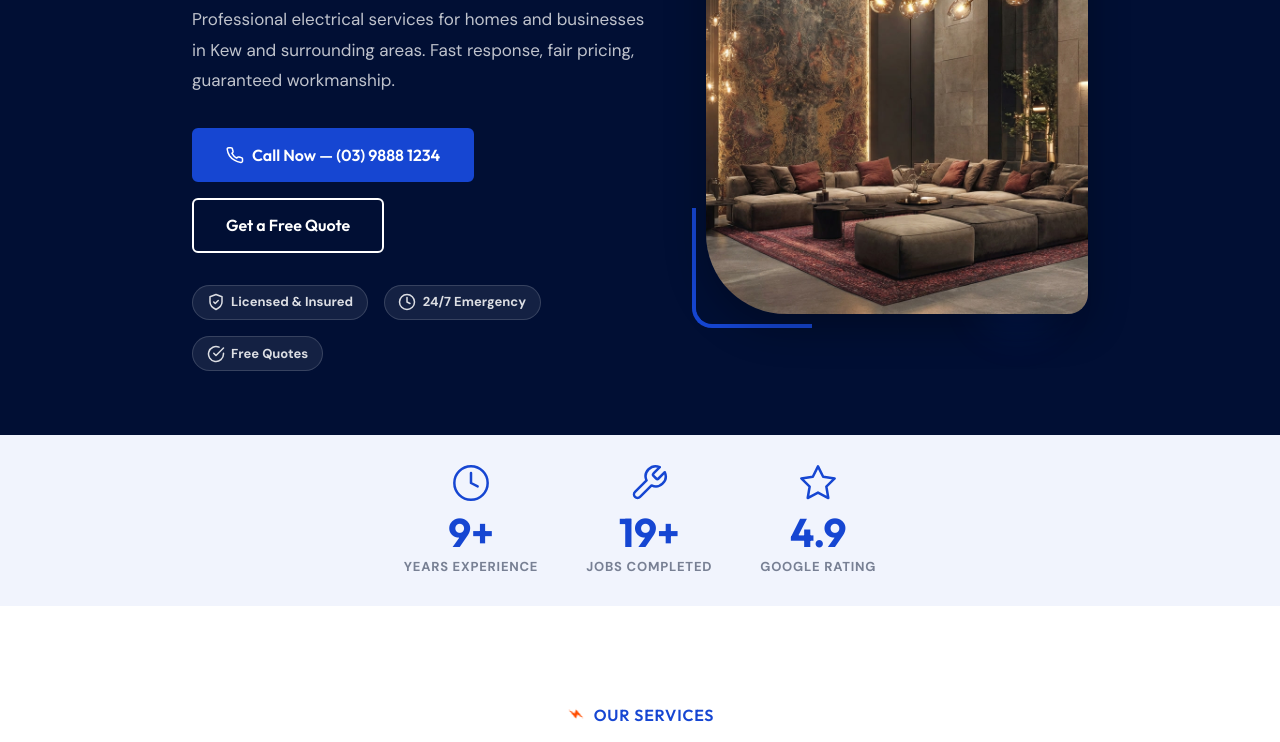
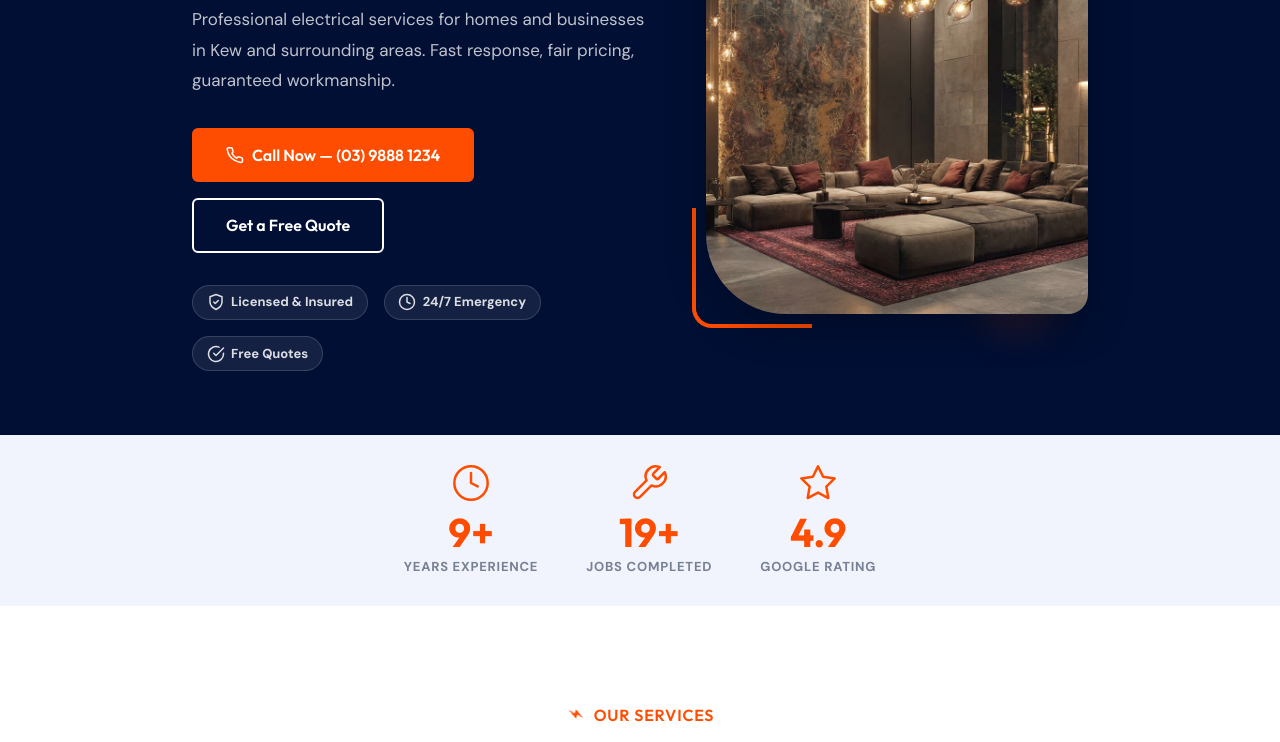
Before and after one commit to Thefreak2034/client-0398881234, a plain HTML site: page index.html in a window 1280 px wide. Shown: the part 432-1174 px from the top of the page. Drawn offline with Linux system fonts and the light colour scheme.

Commit message:
Patch styles.css with client brand color

```diff
--- a/css/styles.css
+++ b/css/styles.css
@@ -1,11 +1,11 @@
 /* ============================================================
-   Buzz Electrical — Mid-Tier Electrician Template
+   DGG Midx Electrical — Mid-Tier Electrician Template
    Design: Arkdin-inspired
    ============================================================ */
 
 /* ---------- Design Tokens ---------- */
 :root {
-  --color-accent: #1646D2;
+  --color-accent: #FF4D00;
   --color-accent-hover: #0F3399;
   --color-heading: #010f34;
   --color-body: #788094;
```
